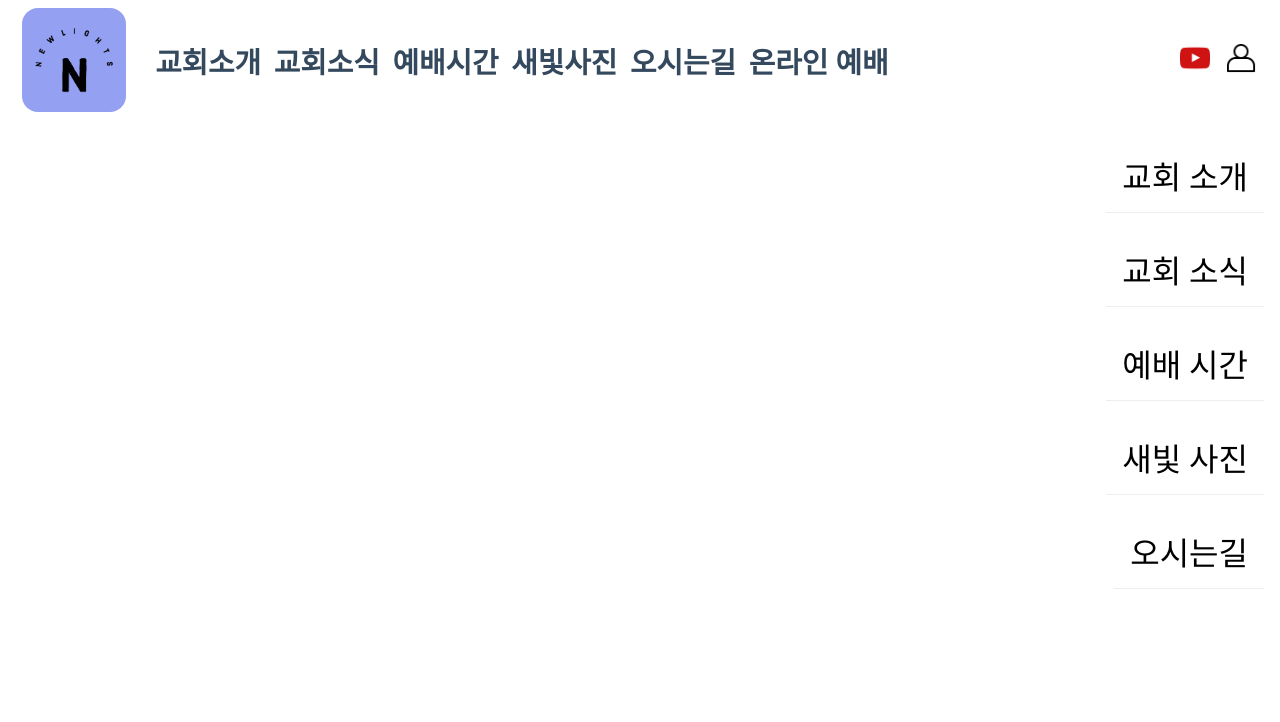
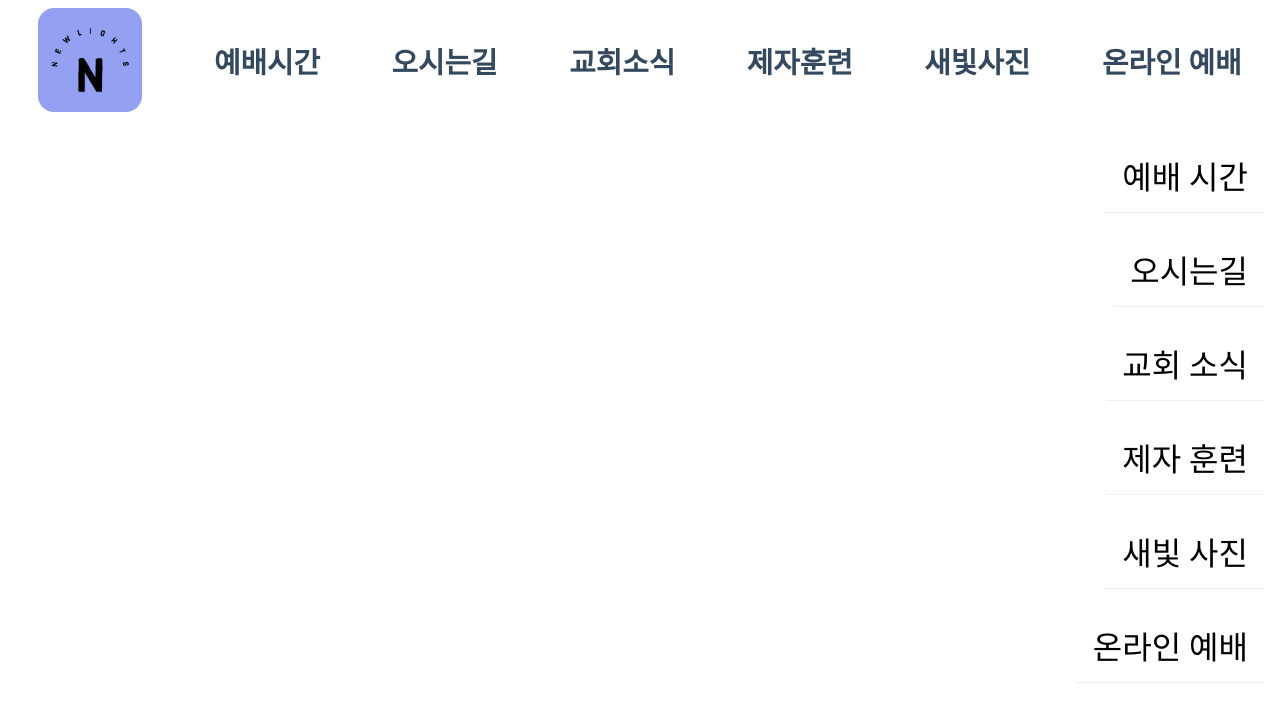
Before and after one commit to junhee-2020/newlights2, a Vue app: page /MenuPopupView in a window 1280 px wide. Shown: the top 722 px of the page. Built offline with nearby package versions, Linux system fonts and the light colour scheme; a web font is replaced by a local one.

Commit message:
기획에 의한 수정

```diff
--- a/public/index.html
+++ b/public/index.html
@@ -8,7 +8,7 @@
     <meta name="description" CONTENT="대한예수교장로회 새빛교회, 위치: 경기 광명시 하안로 258, 표어: 하나님을 기쁘시게 사람을 귀하게, 담임목사: 정운영 목사">
     <meta name=”keywords” content=”광명시,광명,하안동,하안,개신교,교회,새빛,새빛교회,대한예수교장로회” />
     <link rel="icon" href="<%= BASE_URL %>favicon.ico">
-    <title><%= htmlWebpackPlugin.options.title %></title>
+    <title>광명 새빛교회</title>
   </head>
   <body>
     <noscript>
--- a/src/App.vue
+++ b/src/App.vue
@@ -36,7 +36,7 @@ export default {
       this.loadingStatus = false;
     },
     onResize () {
-      this.isMobile = window.innerWidth < 1060;
+      this.isMobile = window.innerWidth < 960;
     }
   },
   created() {
--- a/src/components/MenuPopupView.vue
+++ b/src/components/MenuPopupView.vue
@@ -1,11 +1,14 @@
 <template>
   <div class="menu-bar">
         <div class="menu-bar-list">
-            <div class="menu-bar-item"><router-link to="/AboutChurchView">교회 소개</router-link></div>
+            <div class="menu-bar-item"><router-link to="/AboutChurchView">예배 시간</router-link></div>
+            <div class="menu-bar-item"><router-link to="/WayToComeView">오시는길</router-link></div>
             <div class="menu-bar-item"><router-link to="/NewLightNewsView">교회 소식</router-link></div>
-            <div class="menu-bar-item"><router-link to="/WorshipGuideView">예배 시간</router-link></div>
+            <div class="menu-bar-item"><router-link to="/WorshipGuideView">제자 훈련</router-link></div>
             <div class="menu-bar-item"><router-link to="/MobileGalleryView">새빛 사진</router-link></div>
-            <div class="menu-bar-item"><router-link to="/WayToComeView">오시는길</router-link></div>
+            <div class="menu-bar-item">
+                <a class="toolbar-menu" href="https://www.youtube.com/channel/UC_8Ly-tOUYDeuL85hB6TpEQ" target="_blank">온라인 예배</a>
+            </div>
         </div>
   </div>
 </template>
--- a/src/components/MobileToolBar.vue
+++ b/src/components/MobileToolBar.vue
@@ -71,11 +71,11 @@ export default {
     }
 
     .youtube-icon {
-        width: 25px;
-        margin-right: 0.2rem;
+        width: 30px;
+        margin-right: 1rem;
     }
 
     .admin-icon {
-        width: 25px;
+        width: 30px;
     }
 </style>
--- a/src/components/ToolBar.vue
+++ b/src/components/ToolBar.vue
@@ -1,23 +1,17 @@
 <template>
     <div class="header">
-        <div class="left-side">
+        <div class="outer-side">
+            <div class="inner-side">
                 <router-link class="toolbar-menu" to="/">
                     <img class="logo-img" src="../assets/logo_purple.png" alt="newlights logo">
                 </router-link>
-            <router-link class="toolbar-menu" to="/AboutChurchView">교회소개</router-link>
+                <router-link class="toolbar-menu" to="/AboutChurchView">예배시간</router-link>
+                <router-link class="toolbar-menu" to="/WayToComeView">오시는길</router-link>
                 <router-link class="toolbar-menu" to="/NewLightNewsView">교회소식</router-link>
-            <router-link class="toolbar-menu" to="/WorshipGuideView">예배시간</router-link>
+                <router-link class="toolbar-menu" to="/WorshipGuideView">제자훈련</router-link>
                 <router-link class="toolbar-menu" to="/GalleryView">새빛사진</router-link>
-            <router-link class="toolbar-menu" to="/WayToComeView">오시는길</router-link>
                 <a class="toolbar-menu" href="https://www.youtube.com/channel/UC_8Ly-tOUYDeuL85hB6TpEQ" target="_blank">온라인 예배</a>
             </div>
-        <div class="right-side">
-            <a href="https://www.youtube.com/channel/UC_8Ly-tOUYDeuL85hB6TpEQ" target="_blank">
-                <img class="youtube-icon" src="../assets/youtube.png" alt="online-worship">
-            </a>
-            <a href="http://www.newlights.net/bbs/admin.php" target="_blank">
-                <img class="admin-icon" src="../assets/admin.png" alt="admin">
-            </a>
         </div>
     </div>
 </template>
@@ -37,47 +31,40 @@ export default {
     justify-content: center;
     align-items: center;
     border-radius: 1rem;
-    margin: 0 1rem;
 }
 
-.youtube-icon {
+.icon {
     width: 30px;
-    margin-right: 0.5rem;
-}
-
-.admin-icon {
-    width: 30px;
-    margin-left: 0.5rem;
 }
 
 .header {
     display: flex;
-    justify-content: space-between;
+    justify-content: center;
+    align-items: center;
+}
+
+.outer-side {
+    display: flex;
+    justify-content: center;
     align-items: center;
     margin: 0;
     padding: 0;
-    width: 100vw;
+    width: 94vw;
     height: 15vh;
     position: fixed;
     top:0;
     background-color: white;
 }
 
-.left-side {
+.inner-side {
     display: flex;
+    justify-content: space-between;
     align-items: center;
-}
-
-.right-side {
-    display: flex;
-    align-items: center;
-    margin: 0 1.5rem;
+    width: 100%;
 }
 
 .toolbar-menu {
     font-size: 1.8rem;
     font-weight: bold;
-    margin: 0 0.2rem;
-    padding: 0 0.2rem;
 }
 </style>
```
Also changed, not shown: src/assets/info_icon.png (added). Lines whose indentation alone changed are shown as unchanged.
